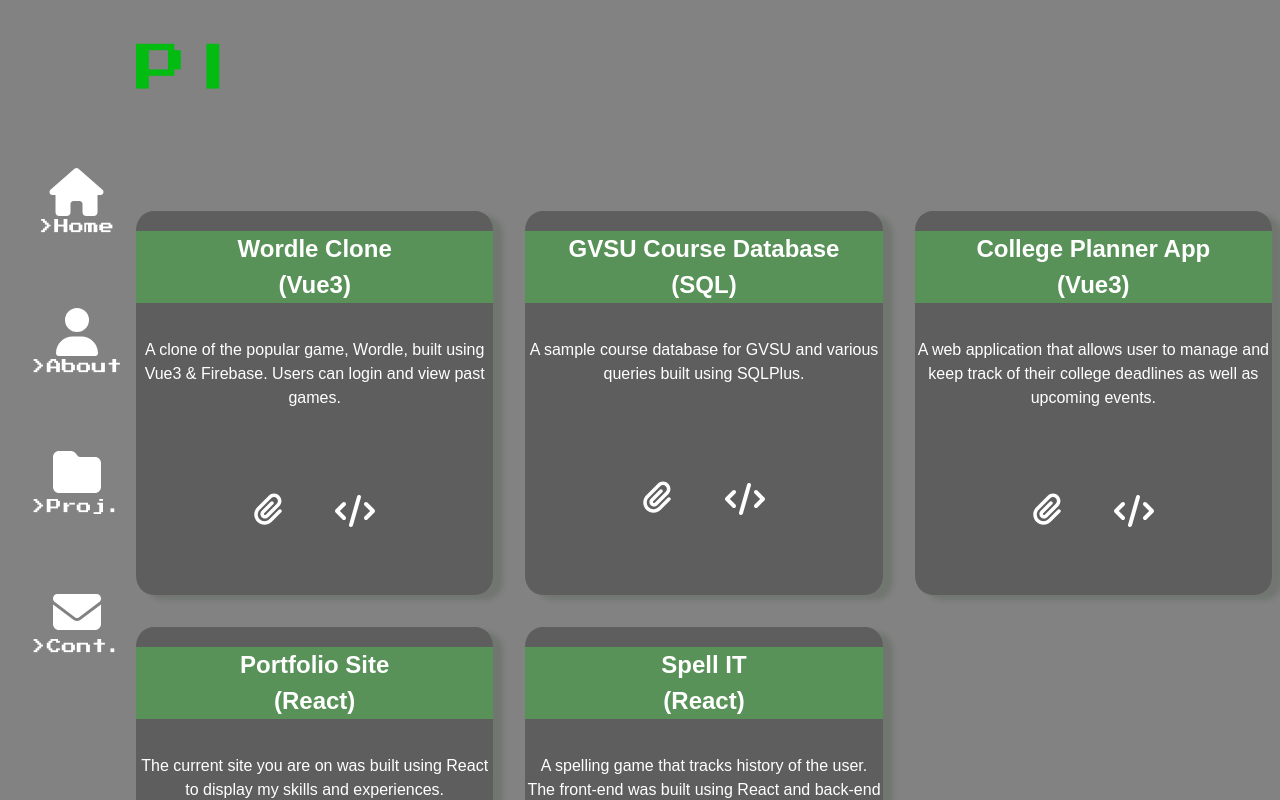
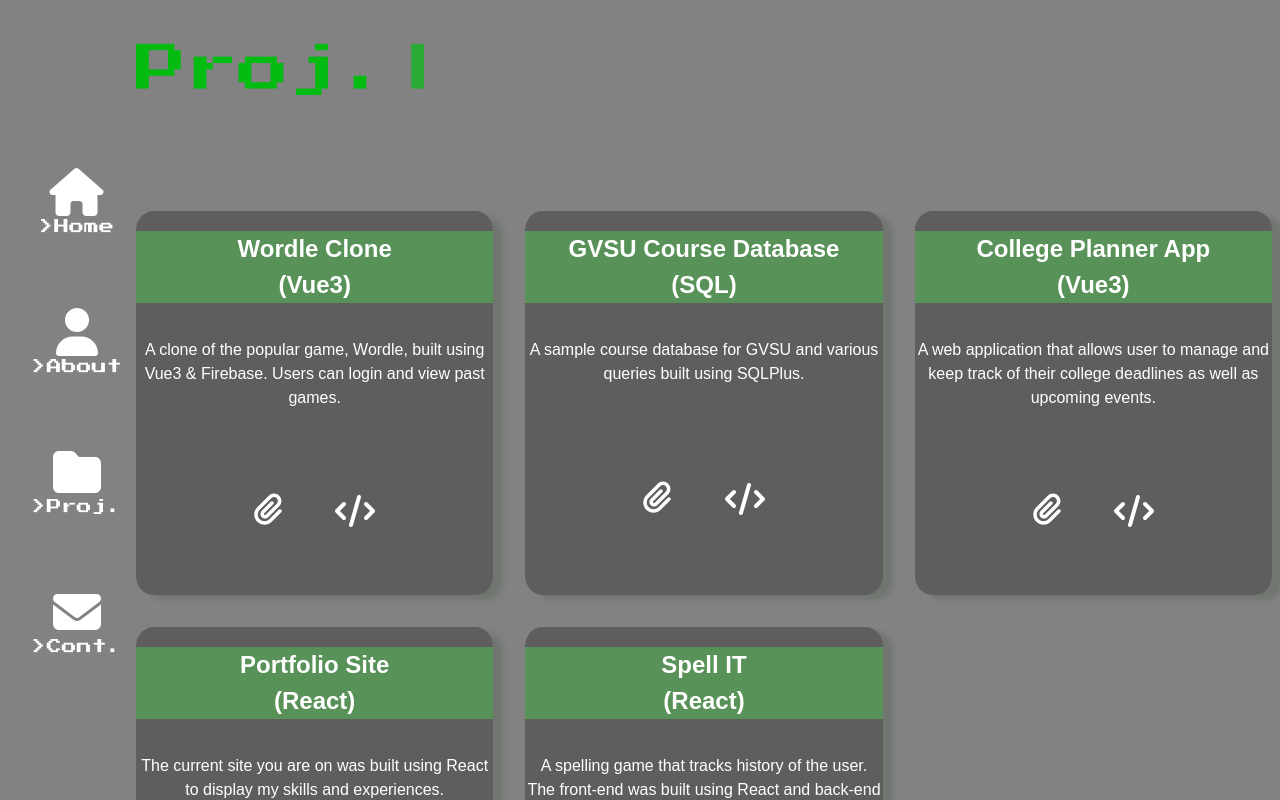
Before and after one commit to jochent-dev/jt_portfolio, a React (Vite) app: page /projects in a window 1280 px wide. Shown: the top 800 px of the page. Built offline with nearby package versions, Linux system fonts and the light colour scheme; a web font is replaced by a local one.

Commit message:
name bug fix

```diff
--- a/src/components/contact/Contact.tsx
+++ b/src/components/contact/Contact.tsx
@@ -54,7 +54,7 @@ export default function Contact(){
   return (
     <>
     <h1><Typed strings={[
-                "About"]}
+                "Cont."]}
                 typeSpeed={100}
                 backSpeed={50}
                 loop /></h1>
--- a/src/components/projects/Projects.tsx
+++ b/src/components/projects/Projects.tsx
@@ -6,7 +6,7 @@ export default function Projects() {
     return (
         <>
             <h1><Typed strings={[
-                "Projects"]}
+                "Proj."]}
                 typeSpeed={100}
                 backSpeed={50}
                 loop /></h1>
```
